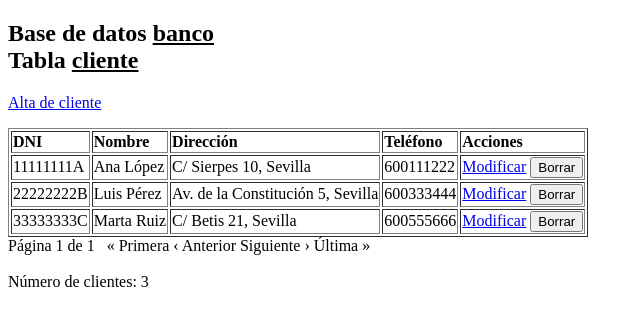
After one commit to carlos-dominguez-jimenez/DWES, a PHP site: page /BD/ej2/index.php in a window 1280 px wide. The commit adds this page. Shown: the top 326 px of the page, without its empty margins (0-643 px from the left). Run offline with PHP 8.4, Linux system fonts and the light colour scheme; data comes from the database, SQL or seed files in the repository; both versions use the stored data as it was after the commit.

Commit message:
ej3 acabado y ej2 primera parte

```diff
--- /dev/null
+++ b/proyecto-php/src/BD/ej2/conexion.php
@@ -0,0 +1,9 @@
+<?php
+// Conexión a la base de datos (se incluye con require_once desde los demás archivos)
+try {
+    $conexion = new PDO("mysql:host=db;dbname=banco;charset=utf8", "root", "root");
+} catch (PDOException $e) {
+    echo "No se ha podido establecer conexión con el servidor de bases de datos.<br>";
+
+    die("Error: " . $e->getMessage());
+}
--- /dev/null
+++ b/proyecto-php/src/BD/ej2/index.php
@@ -0,0 +1,95 @@
+<!DOCTYPE html>
+<html lang="es">
+
+<head>
+    <meta charset="UTF-8">
+    <title>Clientes</title>
+</head>
+
+<body>
+    <h2>
+        Base de datos <u>banco</u><br>
+        Tabla <u>cliente</u><br>
+    </h2>
+
+    <?php
+    require_once 'conexion.php'; // conexión a la base de datos
+    /** @var PDO $conexion */
+
+    // Paginación: 5 clientes por página
+    $porPagina = 5;
+    $total = $conexion->query("SELECT COUNT(*) FROM cliente")->fetchColumn();
+    $totalPaginas = max(1, (int) ceil($total / $porPagina));
+
+    $pagina = isset($_GET['pagina']) ? (int) $_GET['pagina'] : 1;
+    if ($pagina < 1) {
+        $pagina = 1;
+    }
+    if ($pagina > $totalPaginas) {
+        $pagina = $totalPaginas;
+    }
+    $inicio = ($pagina - 1) * $porPagina;
+
+    $consulta = $conexion->query("SELECT dni, nombre, direccion, telefono FROM cliente ORDER BY dni LIMIT $inicio, $porPagina");
+
+    // Mensaje que llega desde alta, baja o modificar
+    if (isset($_GET['msg'])) {
+        echo "<p><b>" . $_GET['msg'] . "</b></p>";
+    }
+    ?>
+
+    <p><a href="alta.php">Alta de cliente</a></p>
+
+    <table border="1">
+        <tr>
+            <td><b>DNI</b></td>
+            <td><b>Nombre</b></td>
+            <td><b>Dirección</b></td>
+            <td><b>Teléfono</b></td>
+            <td><b>Acciones</b></td>
+        </tr>
+        <?php
+        while ($cliente = $consulta->fetchObject()) {
+        ?>
+            <tr>
+                <td><?= $cliente->dni ?></td>
+                <td><?= $cliente->nombre ?></td>
+                <td><?= $cliente->direccion ?></td>
+                <td><?= $cliente->telefono ?></td>
+                <td>
+                    <a href="modificar.php?dni=<?= $cliente->dni ?>">Modificar</a>
+                    <form action="baja.php" method="post" style="display:inline">
+                        <input type="hidden" name="dni" value="<?= $cliente->dni ?>">
+                        <input type="submit" value="Borrar">
+                    </form>
+                </td>
+            </tr>
+        <?php
+        }
+        ?>
+    </table>
+
+    <div class="paginacion">
+        Página <?= $pagina ?> de <?= $totalPaginas ?>
+        &nbsp;
+        <?php if ($pagina > 1) { ?>
+            <a href="index.php?pagina=1">&laquo; Primera</a>
+            <a href="index.php?pagina=<?= $pagina - 1 ?>">&lsaquo; Anterior</a>
+        <?php } else { ?>
+            <span class="gris">&laquo; Primera</span>
+            <span class="gris">&lsaquo; Anterior</span>
+        <?php } ?>
+        <?php if ($pagina < $totalPaginas) { ?>
+            <a href="index.php?pagina=<?= $pagina + 1 ?>">Siguiente &rsaquo;</a>
+            <a href="index.php?pagina=<?= $totalPaginas ?>">Última &raquo;</a>
+        <?php } else { ?>
+            <span class="gris">Siguiente &rsaquo;</span>
+            <span class="gris">Última &raquo;</span>
+        <?php } ?>
+    </div>
+    <br>
+    Número de clientes: <?= $total ?>
+    <?php $conexion = null; // cerramos la conexión a la BD ?>
+</body>
+
+</html>
--- a/proyecto-php/src/BD/ej3/modificar.php
+++ b/proyecto-php/src/BD/ej3/modificar.php
@@ -23,7 +23,7 @@ if (isset($_POST['codigo'])) {
 }
 
 $consulta = $conexion->prepare("SELECT codigo, descripcion, precio_compra, precio_venta, stock FROM articulo WHERE codigo = ?");
-$consulta->execute(['codigo']);
+$consulta->execute([$codigo]);
 $articulo = $consulta->fetchObject();
 $conexion = null;
 ?>
```
Also changed, not shown: proyecto-php/src/BD/ej2/alta.php (added, +45 -0 lines), proyecto-php/src/BD/ej2/baja.php (added, +14 -0 lines), proyecto-php/src/BD/ej2/banco.sql (added, +14 -0 lines), proyecto-php/src/BD/ej2/modificar.php (added, +51 -0 lines), proyecto-php/src/BD/ej3/movimiento.php (+76 -1 lines).
